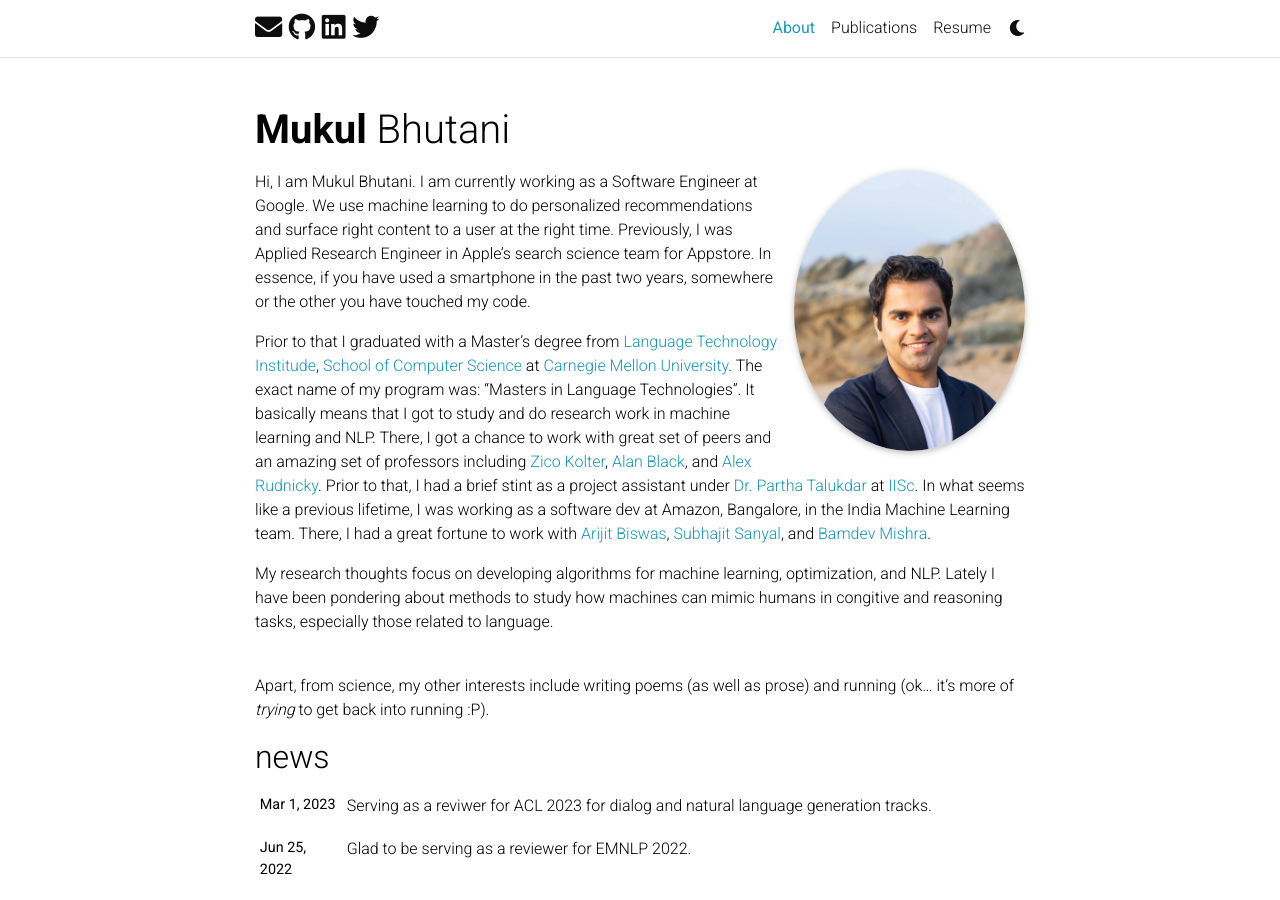
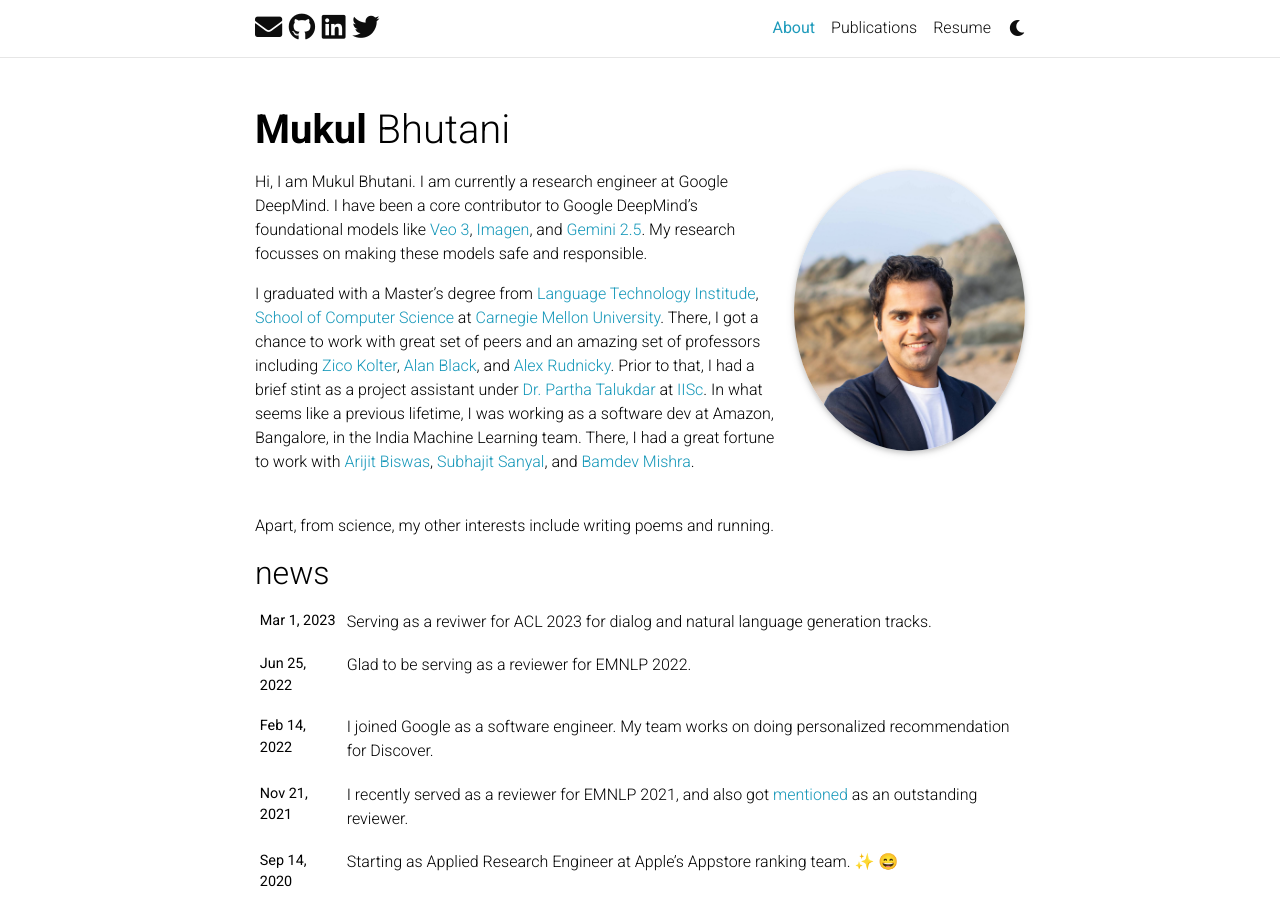
Before and after one commit to muk343/muk343.github.io, a Jekyll site: the page built from _pages/about.md, in a window 1280 px wide and 900 px high. Built offline with Jekyll 4.4.1, drawn with Linux system fonts in a browser that asks for light colours; full-size pictures stand in for the smaller copies a plugin makes; emoji names are drawn with the system emoji font; comment, search, counter and statistics services are not loaded; a style sheet for code colours, icons or effects is not loaded.

Commit message:
Update about.md with 2026 job status

```diff
--- a/_pages/about.md
+++ b/_pages/about.md
@@ -14,15 +14,14 @@
 social: false  # includes social icons at the bottom of the page
 ---
 
-Hi, I am Mukul Bhutani. I am currently working as a Software Engineer at Google. We use machine learning to do personalized recommendations and surface right content to a user at the right time. Previously, I was Applied Research Engineer in Apple’s search science team for Appstore. In essence, if you have used a smartphone in the past two years, somewhere or the other you have touched my code.
+Hi, I am Mukul Bhutani. I am currently a research engineer at Google DeepMind. I have been a core contributor to Google DeepMind's foundational models like [Veo 3](https://deepmind.google/models/veo/), [Imagen](https://deepmind.google/models/imagen/), and [Gemini 2.5](https://arxiv.org/abs/2507.06261). My research focusses on making these models safe and responsible.
 
-Prior to that I graduated with a Master’s degree from [Language Technology Institude](https://www.lti.cs.cmu.edu/), [School of Computer Science](https://www.cs.cmu.edu/) at  [Carnegie Mellon University](https://www.cmu.edu/). The exact name of my program was: “Masters in Language Technologies”. It basically means that I got to study and do research work in machine learning and NLP. There, I got a chance to work with great set of peers and an amazing set of professors including [Zico Kolter](https://zicokolter.com/), [Alan Black](http://www.cs.cmu.edu/~awb/), and [Alex Rudnicky](http://www.cs.cmu.edu/~air/). Prior to that, I had a brief stint as a project assistant under [Dr. Partha Talukdar](https://parthatalukdar.github.io/) at [IISc](https://iisc.ac.in/).
+I graduated with a Master’s degree from [Language Technology Institude](https://www.lti.cs.cmu.edu/), [School of Computer Science](https://www.cs.cmu.edu/) at  [Carnegie Mellon University](https://www.cmu.edu/). There, I got a chance to work with great set of peers and an amazing set of professors including [Zico Kolter](https://zicokolter.com/), [Alan Black](http://www.cs.cmu.edu/~awb/), and [Alex Rudnicky](http://www.cs.cmu.edu/~air/). Prior to that, I had a brief stint as a project assistant under [Dr. Partha Talukdar](https://parthatalukdar.github.io/) at [IISc](https://iisc.ac.in/).
 In what seems like a previous lifetime, I was working as a software dev at Amazon, Bangalore, in the India Machine Learning team. There, I had a great fortune to work with [Arijit Biswas](https://www.linkedin.com/in/arijit-biswas-46690236/), [Subhajit Sanyal](https://www.linkedin.com/in/subhajitsanyal/), and [Bamdev Mishra](https://bamdevmishra.in/).
 
-My research thoughts focus on developing algorithms for machine learning, optimization, and NLP. Lately I have been pondering about methods to study how machines can mimic humans in congitive and reasoning tasks, especially those related to language.
 
 <br/>
-Apart, from science, my other interests include writing poems (as well as prose) and running (ok… it's more of *trying* to get back into running :P).
+Apart, from science, my other interests include writing poems and running.
 
 [//]: # Write your biography here. Tell the world about yourself. Link to your favorite [subreddit](http://reddit.com). You can put a picture in, too. The code is already in, just name your picture `prof_pic.jpg` and put it in the `img/` folder.
 
```
